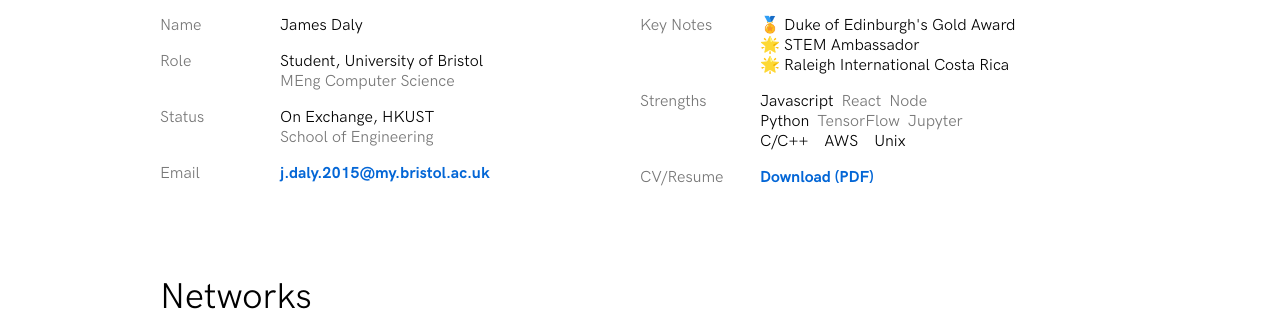
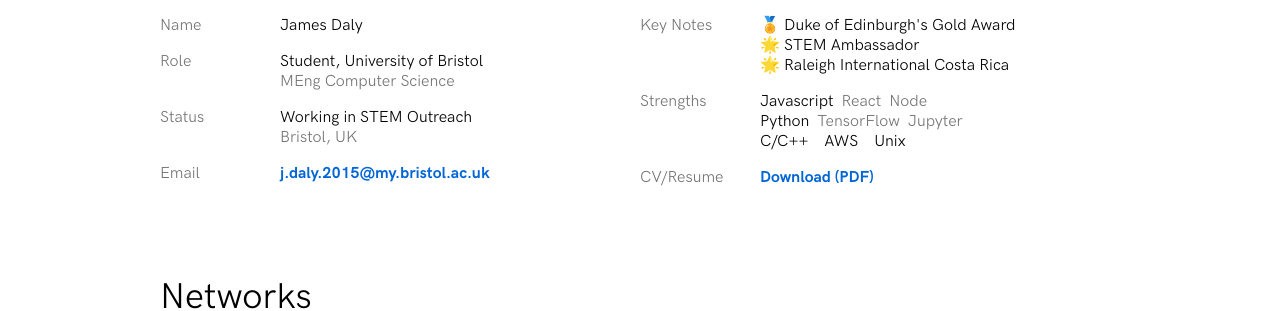
Before and after one commit to jda0/mrvscity.github.io, a Jekyll site: the page built from index.html, in a window 1280 px wide. Shown: the part 370-681 px from the top of the page. Built offline with Jekyll 4.4.1, drawn with Linux system fonts in a browser that asks for light colours.

Commit message:
Update profile.yaml

```diff
--- a/_data/profile.yaml
+++ b/_data/profile.yaml
@@ -3,8 +3,8 @@ role: |
   <em>MEng Computer Science</em>
 
 status: |
-  On Exchange, HKUST<br>
-  <em>School of Engineering</em>
+  Working in STEM Outreach<br>
+  <em>Bristol, UK</em>
 
 keynotes: |
   🏅 Duke of Edinburgh's Gold Award<br>
```
